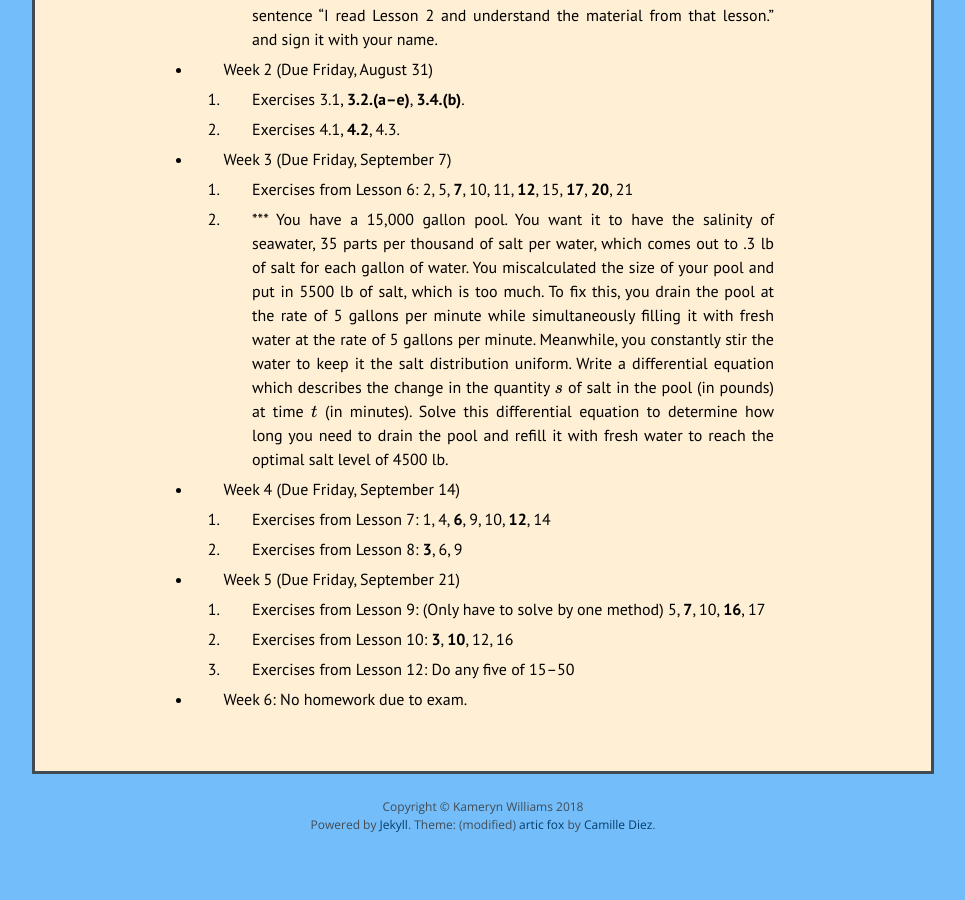
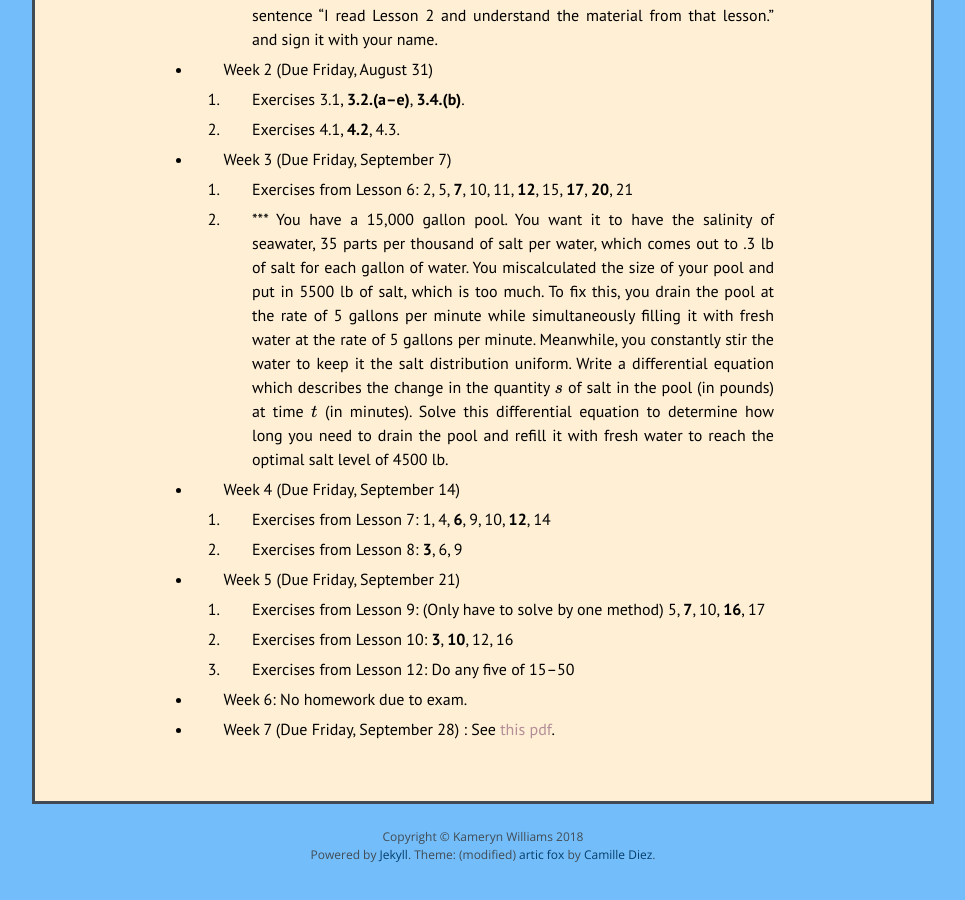
Before and after one commit to kamerynjw/kamerynjw.github.io, a Jekyll site: the page built from teaching/2018/math302.md, in a window 1280 px wide and 900 px high, scrolled down 1167 px. Shown: the whole window, without its empty margins (157-1122 px from the left). Built offline with Jekyll 4.4.1, drawn with Linux system fonts in a browser that asks for light colours; nearby versions of some CDN libraries; formulas are drawn with MathJax 3; before the commit the page ends 2037 px from its top, so only the background shows below that.

Commit message:
week 7 hw 302

```diff
--- a/teaching/2018/math302.md
+++ b/teaching/2018/math302.md
@@ -66,3 +66,5 @@ I will grade from among the bolded or starred problems.
     3. Exercises from Lesson 12: Do any five of 15--50
 
 * Week 6: No homework due to exam.
+
+* Week 7 (Due Friday, September 28) : See [this pdf]({{ page.url }}h7.pdf).
```
Also changed, not shown: 1 other file.
